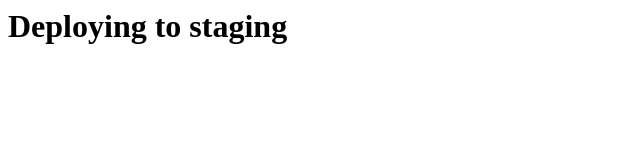
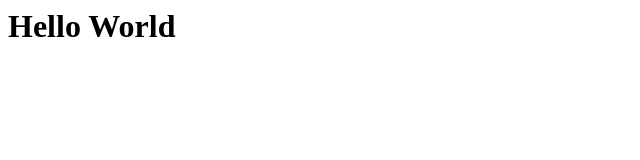
Before and after one commit to jnnngs/nginx-helloworld, a plain HTML site: page src/index.html in a window 1280 px wide. Shown: the whole page, without its empty margins (0-640 px from the left). Drawn offline with Linux system fonts and the light colour scheme.

Commit message:
Update index.html

```diff
--- a/src/index.html
+++ b/src/index.html
@@ -1 +1 @@
-<h1> Deploying to staging </h1>
+<h1> Hello World </h1>
```
